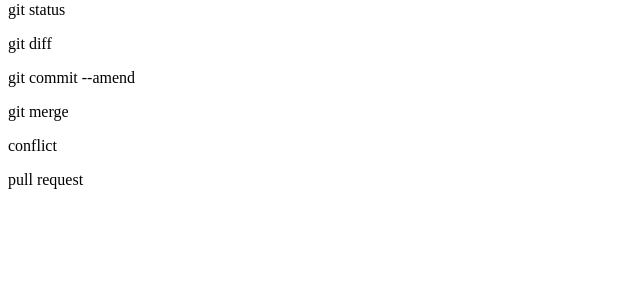
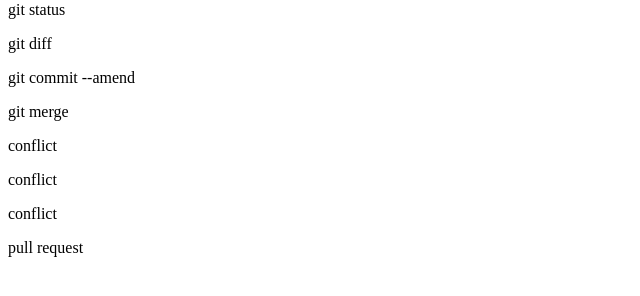
Before and after one commit to Yusuke-n11/git_tutorial, a plain HTML site: page index.html in a window 1280 px wide. Shown: the part 74-370 px from the top of the page, without its empty margins (0-640 px from the left). Drawn offline with Linux system fonts and the light colour scheme.

Commit message:
コンフリクトが起きないエラー

```diff
--- a/index.html
+++ b/index.html
@@ -4,4 +4,6 @@
 <p>git commit --amend</p>
 <p>git merge</p>
 <p>conflict</p>
+<p>conflict</p>
+<p>conflict</p>
 <p>pull request</p>
```
